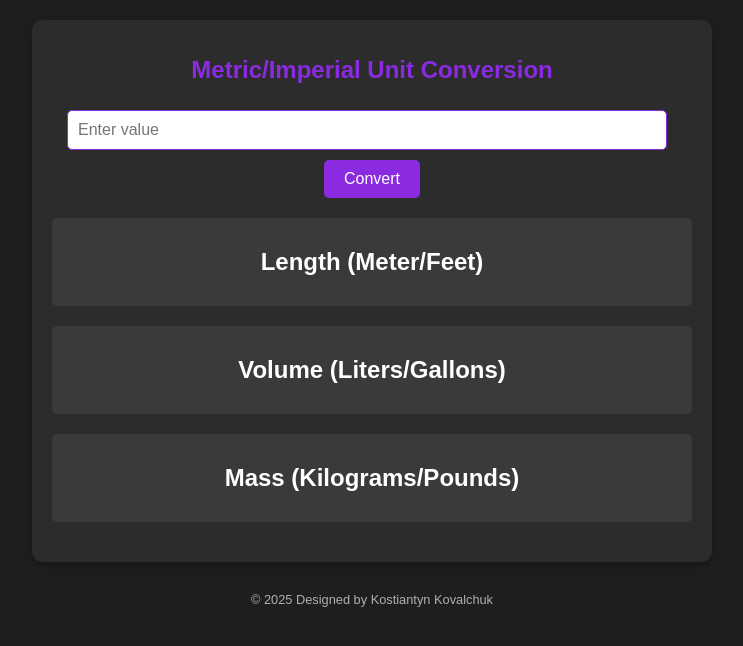
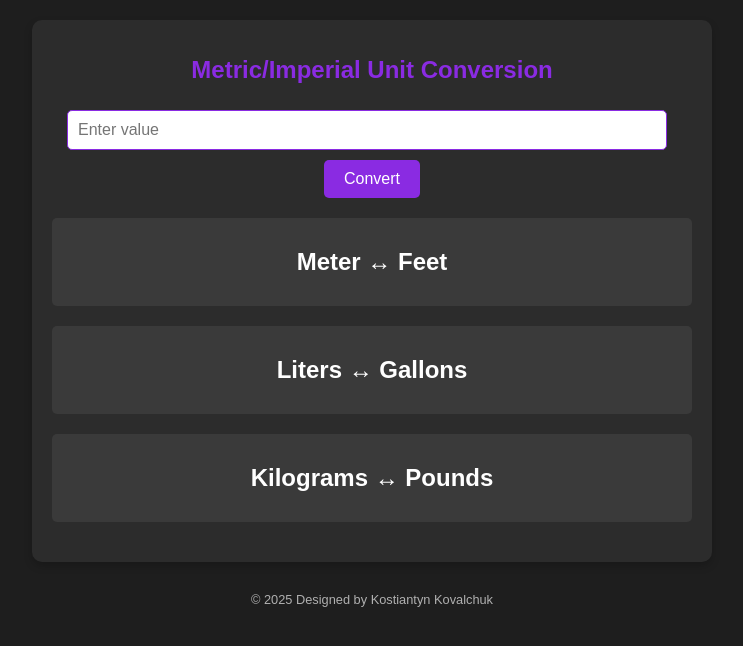
Before and after one commit to kostiantynkovalchuk/UNIT_CONVERTER, a website built with Vite: page index.html in a window 1280 px wide. Shown: the whole page, without its empty margins (268-1011 px from the left). Built offline with nearby package versions, Linux system fonts and the light colour scheme.

Commit message:
better UX convertion symbols

```diff
--- a/index.html
+++ b/index.html
@@ -14,17 +14,17 @@
 
       <div id="results">
         <div class="result-item" id="length-conversion">
-          <h2>Length (Meter/Feet)</h2>
+          <h2>Meter ↔ Feet</h2>
           <p id="length-result"></p>
         </div>
 
         <div class="result-item" id="volume-conversion">
-          <h2>Volume (Liters/Gallons)</h2>
+          <h2>Liters ↔ Gallons</h2>
           <p id="volume-result"></p>
         </div>
 
         <div class="result-item" id="mass-conversion">
-          <h2>Mass (Kilograms/Pounds)</h2>
+          <h2>Kilograms ↔ Pounds</h2>
           <p id="mass-result"></p>
         </div>
       </div>
```
